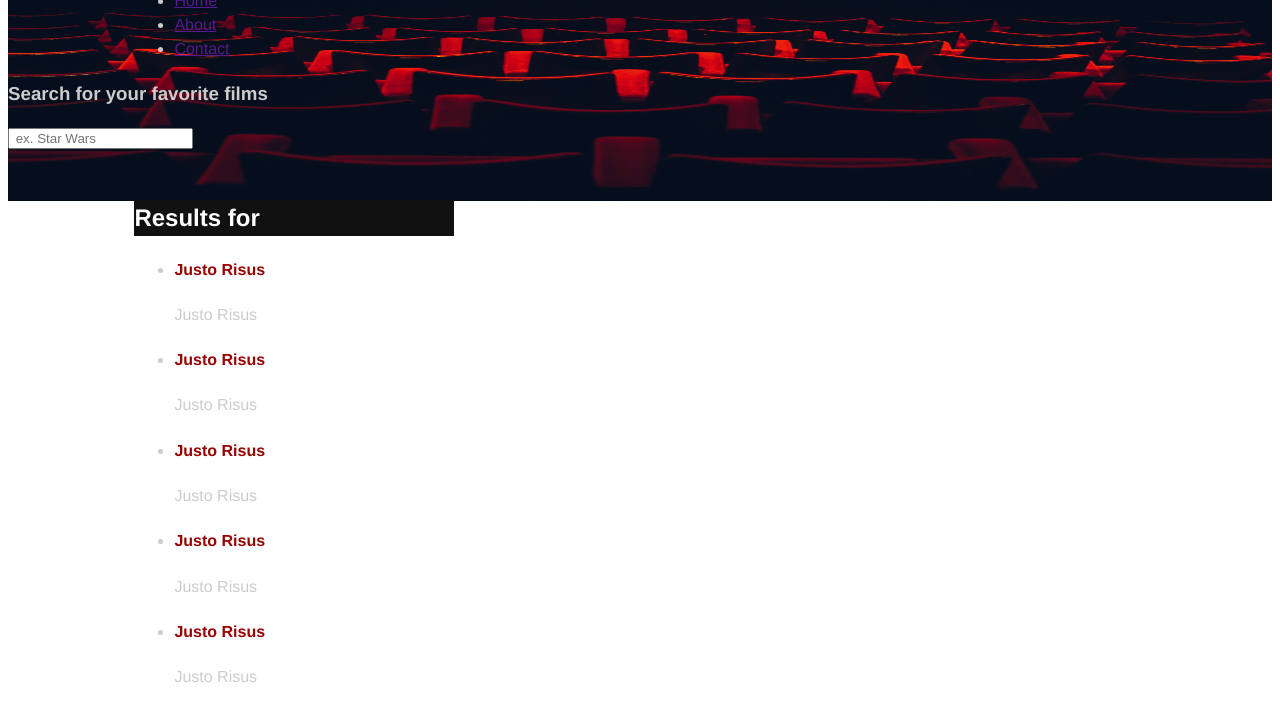
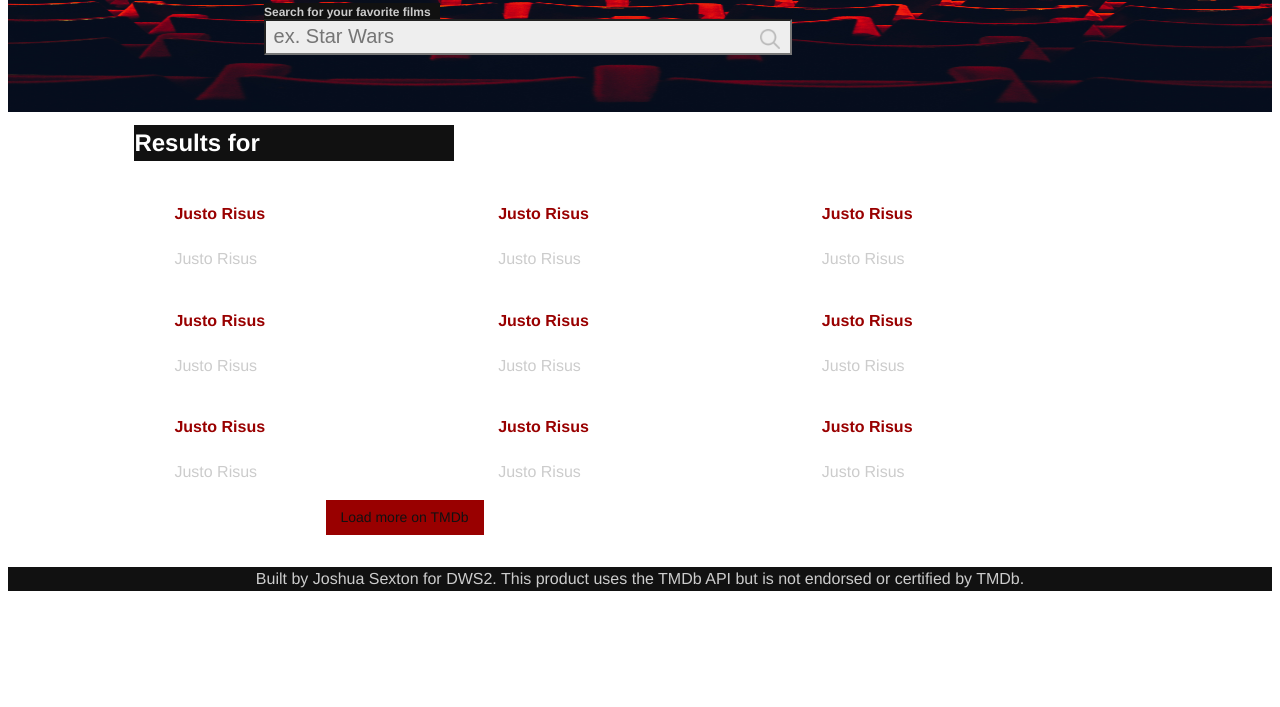
Before and after one commit to joshuasextondws2/sexton-joshua-dws2, a website: page index.html in a window 1280 px wide. Shown: the part 102-809 px from the top of the page. Drawn offline with Linux system fonts and the light colour scheme.

Commit message:
continued work on scss, changes need to be made still to app logo and spacing issues need to be resolved.

```diff
--- a/index.html
+++ b/index.html
@@ -61,6 +61,18 @@
 					<h4>Justo Risus</h4>
 					<p>Justo Risus</p>
 				</li>
+				<li>
+					<h4>Justo Risus</h4>
+					<p>Justo Risus</p>
+				</li>
+				<li>
+					<h4>Justo Risus</h4>
+					<p>Justo Risus</p>
+				</li>
+				<li>
+					<h4>Justo Risus</h4>
+					<p>Justo Risus</p>
+				</li>
 			</ul>
 
 
--- a/scss/main.scss
+++ b/scss/main.scss
@@ -42,3 +42,90 @@ h2{
 	width: 20rem;
 	margin-top: 50px;
 }
+h3{
+	background-color: $primary-color;
+	width: 11rem;
+	margin-bottom: 0rem;
+	margin-top: 6px;
+	margin-left: 16rem;
+	height: 1rem;
+	font-size: 12px;
+	}
+h1{
+	float: left;
+}
+nav{
+	float: right;
+	padding-left: 1rem;
+	font: 10px;
+	margin-top: 0;
+}
+nav li{
+	display: inline-block;
+	padding: 0rem .5rem 0rem 0rem;
+	color: $copy-color;
+	font: 10px;
+	text-decoration: nones;
+
+a{
+	display: block;
+	color: $copy-color;
+	font-size: 10px;
+	text-decoration: none;
+
+	}
+}
+a:hover{
+	color: $secondary-color;
+}
+header::after{
+	content: " ";
+	display: block;
+	clear: both;
+}
+footer{
+	text-align: center;
+	background-color: $primary-color;
+}
+input{
+	background-image: url("../images/search.png");
+	background-repeat: no-repeat;
+	background-position: 98% 8px;
+	background-size: 20px 20px;
+	height: 30px;
+	width: 520px;
+	background-color: #EEEEEE;
+	margin-top: 0rem;
+	margin-left: 16rem;
+	font-size: 20px;
+	margin-bottom: 20px;
+}
+results li,
+results p{
+	text-align: center;
+}
+ #results li{
+	width: calc(100%/3);
+	display: inline-block;
+	float: left;
+}
+results::after{
+	content: " ";
+	display: block;
+	clear: both;
+}
+#results ul:nth-of-type(3n+1),
+#results > p:last-child{
+	clear: left;
+}
+#results > p{
+	font-size: 14px;
+	@include brs(0,0,0,0);
+	padding: .5em 1em;
+	background-color: $secondary-color;
+	width: 130px;
+	color: $primary-color;
+	margin: 12rem;
+	margin-bottom: 2rem;
+	margin-top: 3rem;
+}
```
Also changed, not shown: css/main.css.
